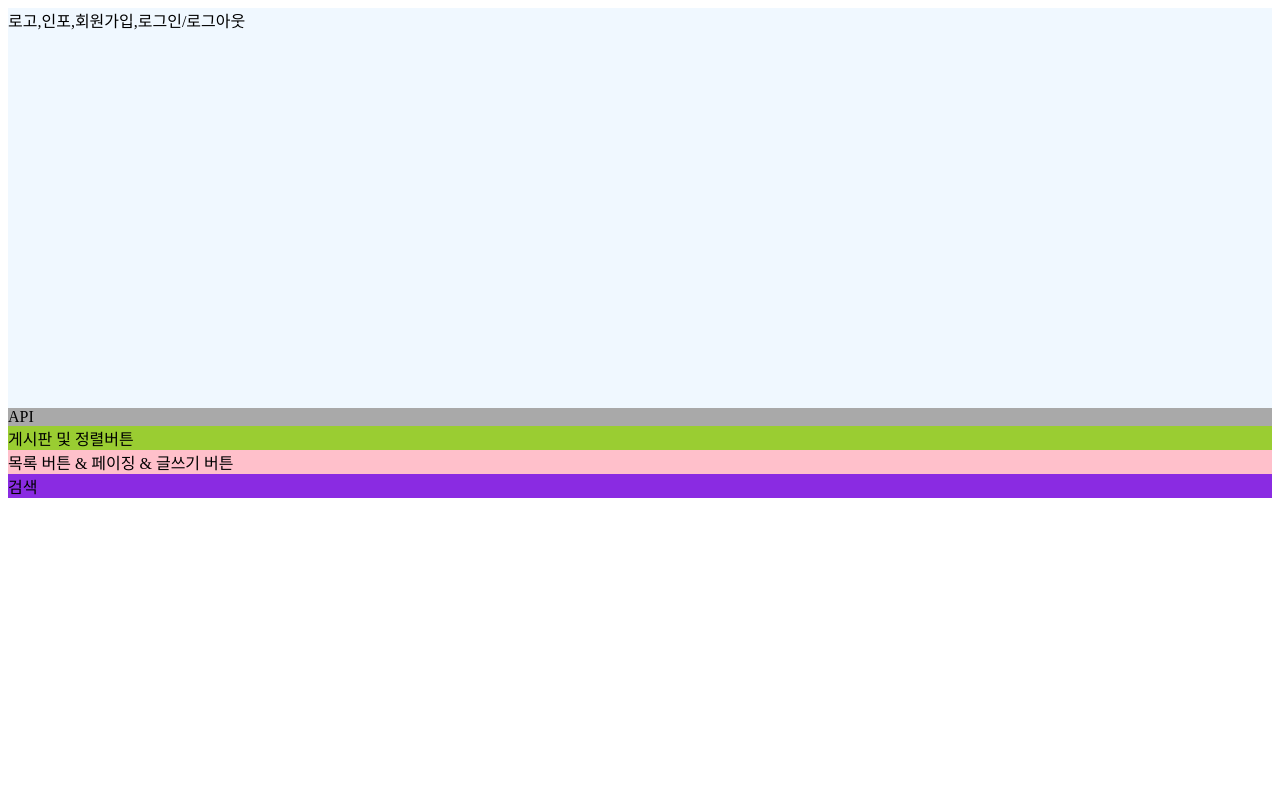
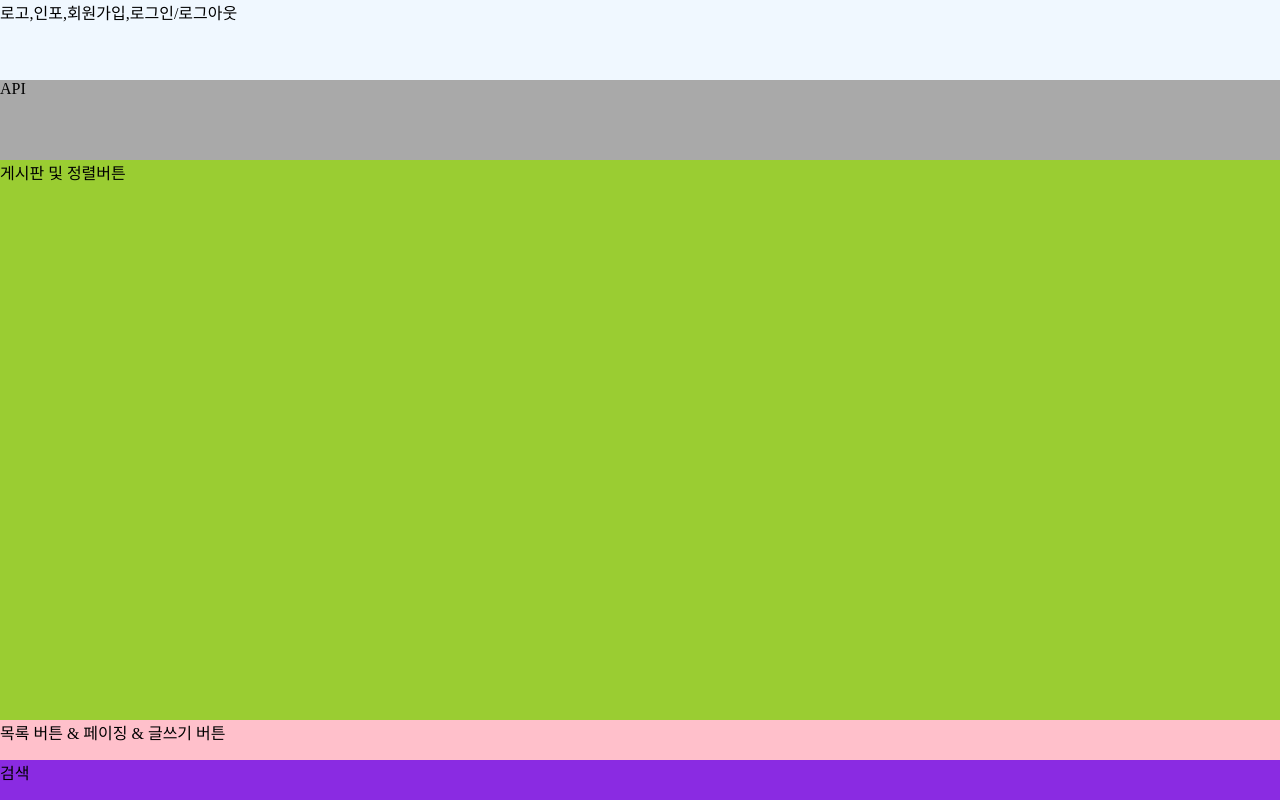
Before and after one commit to applebloom1214/happyfrogf, a plain HTML site: page index.html in a window 1280 px wide. Drawn offline with Linux system fonts and the light colour scheme.

Commit message:
영역별 비율 설정

```diff
--- a/index.html
+++ b/index.html
@@ -6,20 +6,29 @@
     <meta name="viewport" content="width=device-width, initial-scale=1.0">
     <title>HappyFrog</title>
     <style>
+
+        body{
+            margin: auto;
+        }
+
         #header{
-            height: 50vh;
+            height: 10vh;
             background-color: aliceblue;
         }
         #api{
+            height: 10vh;
             background-color: darkgray;
         }
         #board{
+            height: 70vh;
             background-color: yellowgreen;
         }
         #paging{
+            height: 5vh;
             background-color: pink;
         }
         #search{
+            height: 5vh;
             background-color: blueviolet;
         }
     </style>
```
